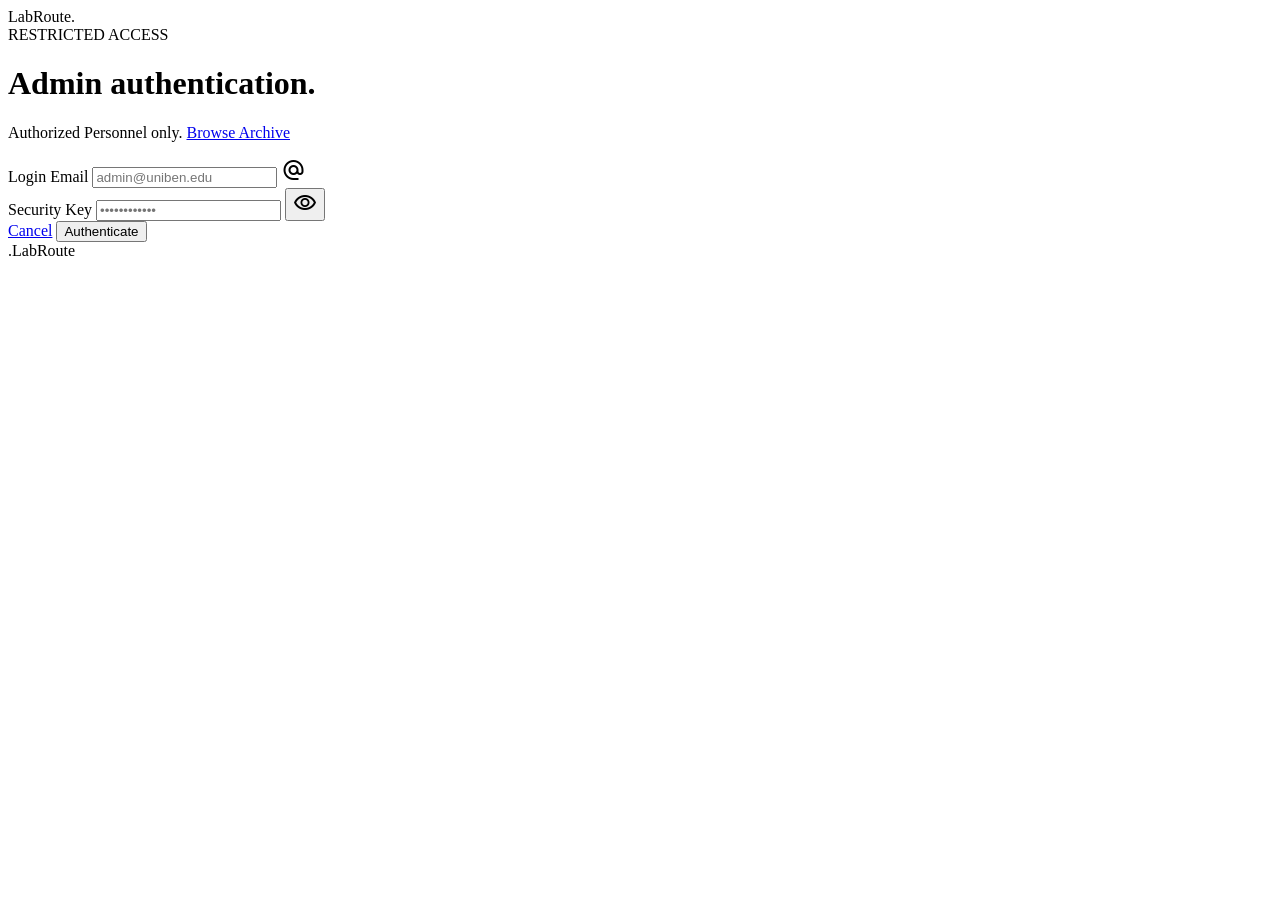
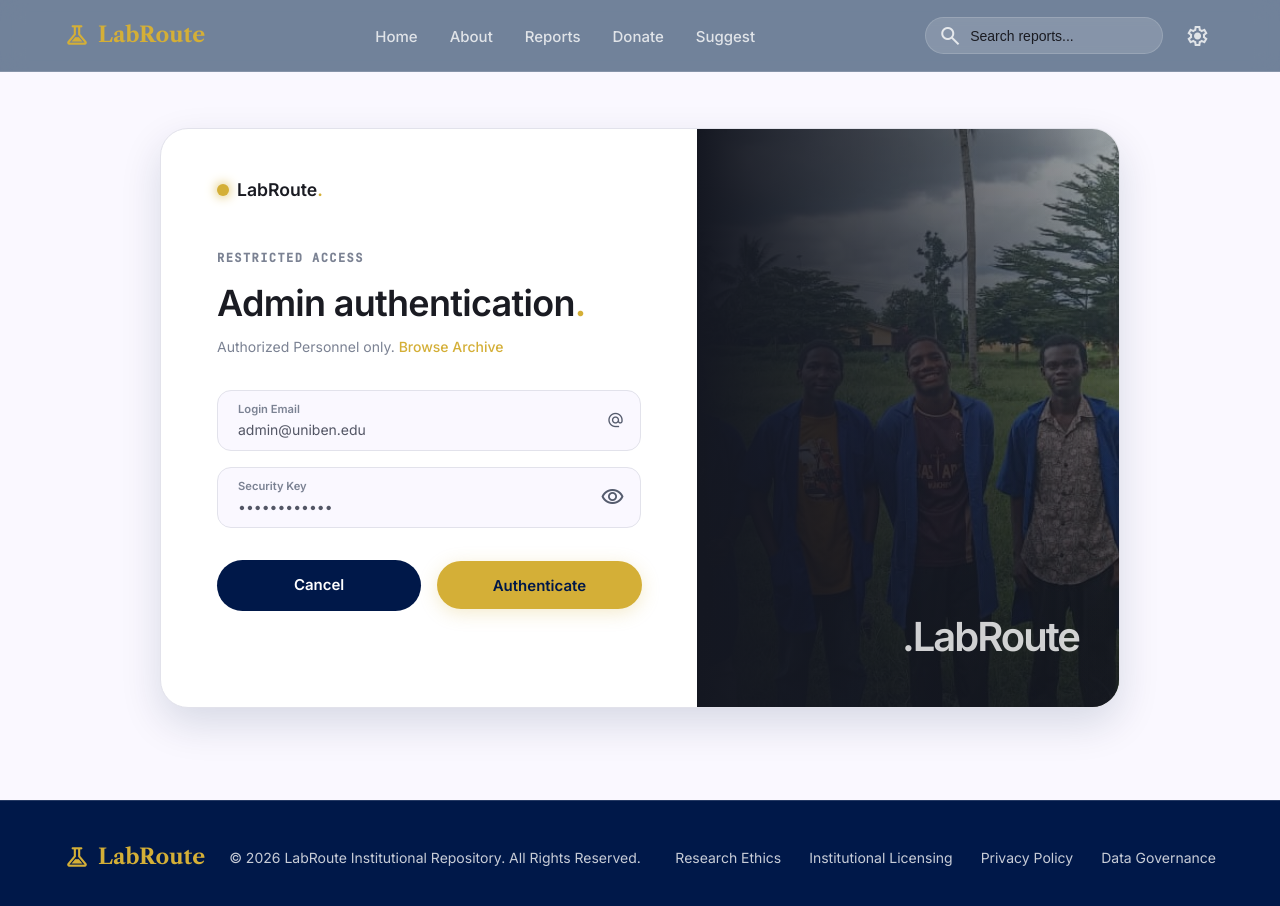
Before and after one commit to MoonFros/labroute, a plain HTML site: page login.html in a window 1280 px wide. Before the commit the page ends 800 px from the top, so only its background shows below. Drawn offline with nearby package versions, Linux system fonts and the light colour scheme; the site is published under a folder, as on GitHub Pages, so addresses that start at the root find nothing.

Commit message:
Modified CSS links before restoring back to the default that I met them in

```diff
--- a/login.html
+++ b/login.html
@@ -10,8 +10,8 @@
     <!-- Material Symbols & Fonts -->
     <link rel="stylesheet"
         href="https://fonts.googleapis.com/css2?family=Material+Symbols+Outlined:opsz,wght,FILL,GRAD@20..48,100..700,0..1,-50..200" />
-    <link rel="stylesheet" href="/styles/global.css">
-    <link rel="stylesheet" href="/styles/login.css">
+    <link rel="stylesheet" href="styles/global.css">
+    <link rel="stylesheet" href="styles/login.css">
 </head>
 
 <body data-page="admin">
@@ -84,8 +84,8 @@
 
     <footer id="site-footer"></footer>
 
-    <script src="/js/layout.js"></script>
-    <script src="/js/admin.js"></script>
+    <script src="js/layout.js"></script>
+    <script src="js/admin.js"></script>
 </body>
 
 </html>
```
Also changed, not shown: updaterepo.html (+4 -4 lines).
